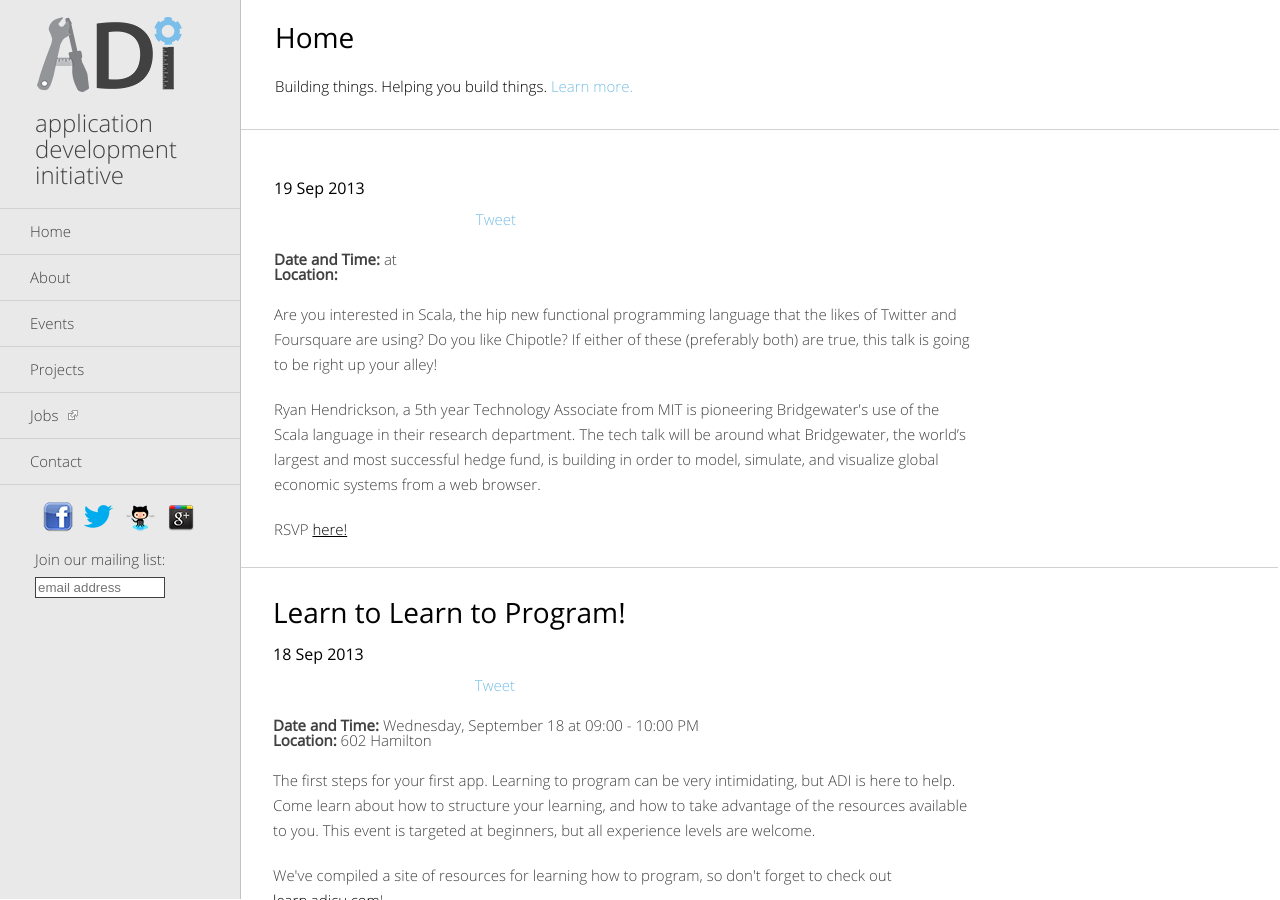
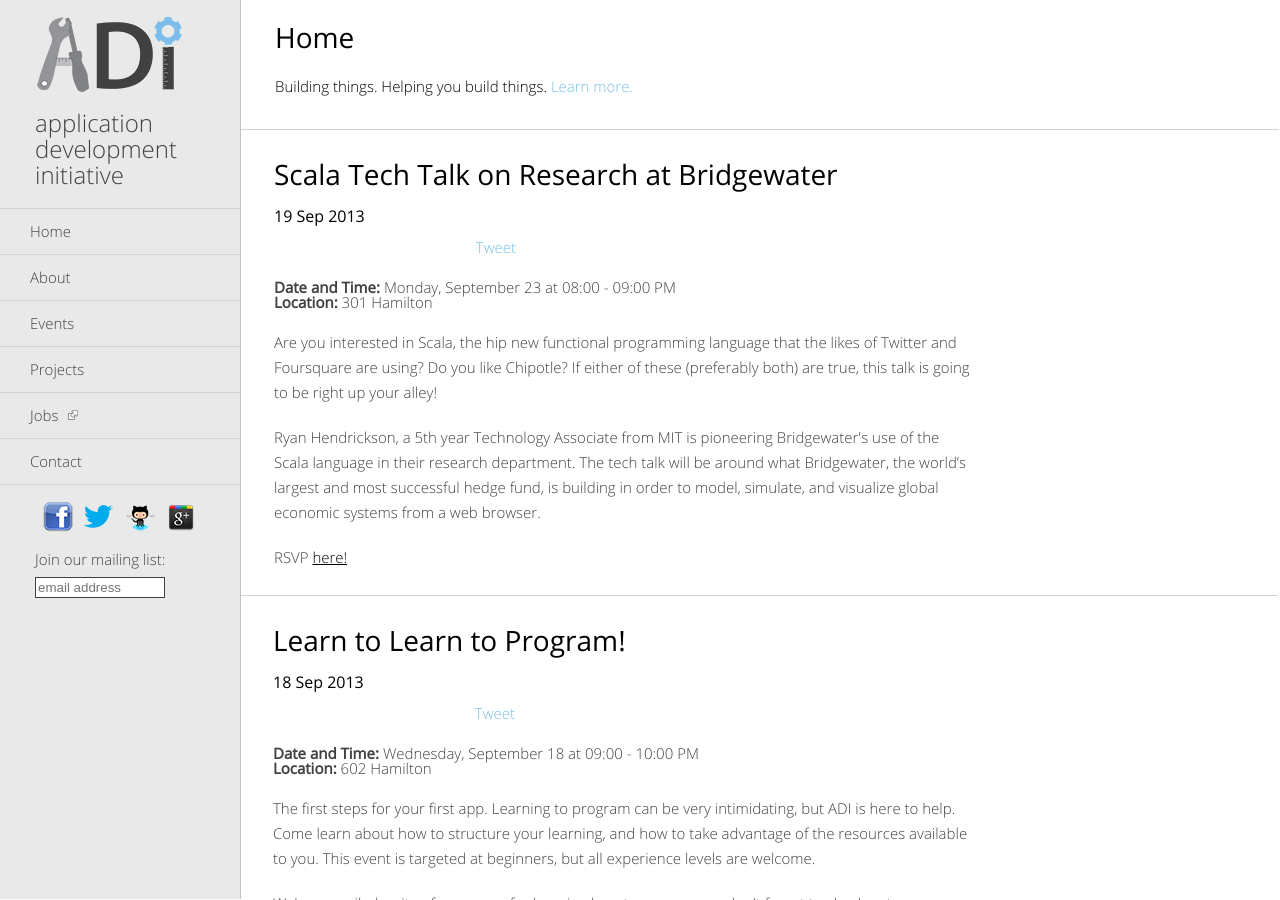
Before and after one commit to adicu/adicu.github.com-dep, a Jekyll site: the page built from index.html, in a window 1280 px wide and 900 px high. Built offline with Jekyll 4.4.1, drawn with Linux system fonts in a browser that asks for light colours; nearby versions of some CDN libraries; the list of posts is cut into pages by our own code; comment, search, counter and statistics services are not loaded.

Commit message:
really fix scala tech talk

```diff
--- a/_posts/2013-09-19-scala-tech-talk.html
+++ b/_posts/2013-09-19-scala-tech-talk.html
@@ -1,6 +1,6 @@
 ---
 layout: post
-title: Bridgewater Tech Talk: Scala and Research
+title: Scala Tech Talk on Research at Bridgewater
 category: event
 event_date: Monday, September 23
 event_time: 08:00 - 09:00 PM
```
